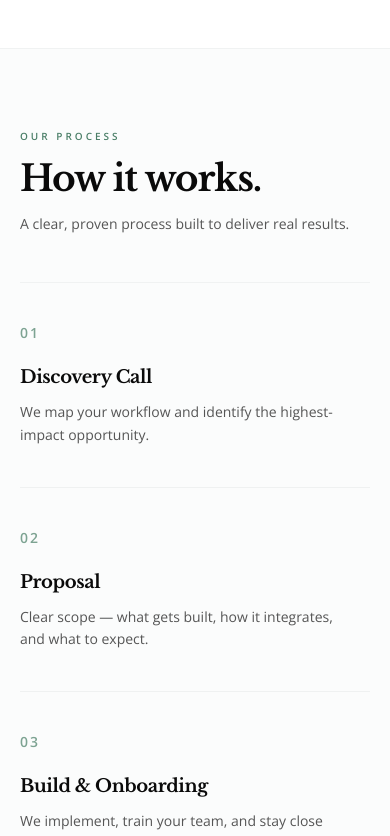
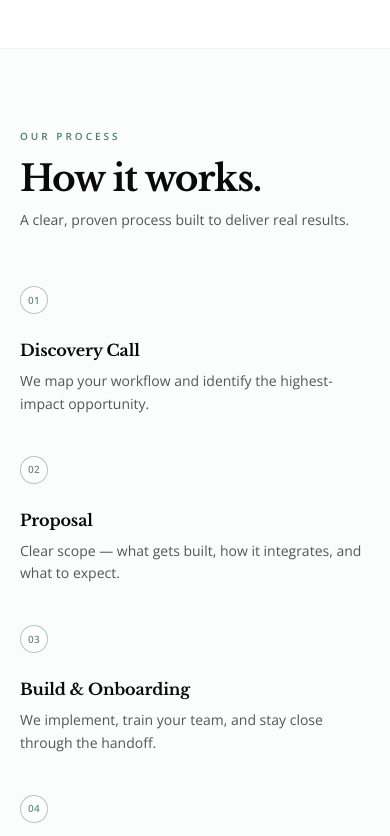
Before and after one commit to Drive-AI-LLC/drive-ai-website, a Next.js app: page / in a window 390 px wide. Shown: the part 2100-2936 px from the top of the page. Built offline with nearby package versions, Linux system fonts and the light colour scheme.

Commit message:
refactor: redesign timeline as horizontal 4-step flex on desktop\n\nSwitch to horizontal timeline with connecting line on desktop; stack vertically on mobile.

```diff
--- a/components/how-it-works.tsx
+++ b/components/how-it-works.tsx
@@ -25,7 +25,7 @@ const steps = [
   },
 ]
 
-function StepCard({ item, index }: { item: typeof steps[0]; index: number }) {
+function StepItem({ item, index }: { item: typeof steps[0]; index: number }) {
   const ref = useRef<HTMLDivElement>(null)
   const [visible, setVisible] = useState(false)
 
@@ -39,7 +39,7 @@ function StepCard({ item, index }: { item: typeof steps[0]; index: number }) {
           observer.disconnect()
         }
       },
-      { threshold: 0.15 }
+      { threshold: 0.2 }
     )
     observer.observe(el)
     return () => observer.disconnect()
@@ -48,18 +48,24 @@ function StepCard({ item, index }: { item: typeof steps[0]; index: number }) {
   return (
     <div
       ref={ref}
-      className={`px-0 py-10 border-b border-border/40 transition-all duration-700 ease-out ${
-        index % 2 === 0 ? "sm:border-r sm:pl-0 sm:pr-14" : "sm:pr-0 sm:pl-14"
-      } ${visible ? "opacity-100 translate-y-0" : "opacity-0 translate-y-5"}`}
-      style={{ transitionDelay: `${index * 80}ms` }}
+      className={`flex-1 transition-all duration-600 ease-out ${
+        visible ? "opacity-100 translate-y-0" : "opacity-0 translate-y-4"
+      }`}
+      style={{ transitionDelay: `${index * 120}ms` }}
     >
-      <span className="block text-sm font-semibold text-primary/50 tracking-[0.15em] mb-5 font-sans">
-        {item.step}
-      </span>
-      <h3 className="text-lg sm:text-xl font-bold text-foreground mb-2.5 tracking-[-0.02em] font-serif">
+      {/* Number + dot on the line */}
+      <div className="flex items-center mb-6">
+        <div className="w-7 h-7 rounded-full border border-primary/30 bg-background flex items-center justify-center shrink-0 z-10">
+          <span className="text-[10px] font-semibold text-primary/60 tracking-wide font-sans">
+            {item.step}
+          </span>
+        </div>
+      </div>
+
+      <h3 className="text-base font-semibold text-foreground mb-2 tracking-[-0.01em] font-serif">
         {item.title}
       </h3>
-      <p className="text-sm text-muted-foreground leading-relaxed max-w-xs">
+      <p className="text-sm text-muted-foreground leading-relaxed">
         {item.description}
       </p>
     </div>
@@ -71,9 +77,9 @@ export function HowItWorks() {
     <section id="how-it-works" className="py-20 sm:py-24 lg:py-28 bg-muted/30 border-t border-border/40">
       <div className="max-w-[1080px] mx-auto px-5 sm:px-6 lg:px-8">
 
-        <div className="mb-12">
+        <div className="mb-14">
           <p className="text-[10px] font-semibold text-primary/70 uppercase tracking-[0.3em] mb-4">Our Process</p>
-          <h2 className="text-4xl sm:text-5xl font-bold text-foreground tracking-[-0.03em] font-serif leading-[1.05] mb-4">
+          <h2 className="text-4xl sm:text-5xl font-bold text-foreground tracking-[-0.03em] font-serif leading-[1.05] mb-3">
             How it works.
           </h2>
           <p className="text-sm text-muted-foreground">
@@ -81,10 +87,19 @@ export function HowItWorks() {
           </p>
         </div>
 
-        <div className="grid sm:grid-cols-2 border-t border-border/40">
-          {steps.map((item, index) => (
-            <StepCard key={item.step} item={item} index={index} />
-          ))}
+        {/* Timeline */}
+        <div className="relative">
+          {/* Connecting line — hidden on mobile, shown on sm+ */}
+          <div
+            className="hidden sm:block absolute top-[13px] left-[14px] right-[14px] h-px bg-primary/20"
+            aria-hidden="true"
+          />
+
+          <div className="flex flex-col sm:flex-row gap-10 sm:gap-6">
+            {steps.map((item, index) => (
+              <StepItem key={item.step} item={item} index={index} />
+            ))}
+          </div>
         </div>
 
       </div>
```
